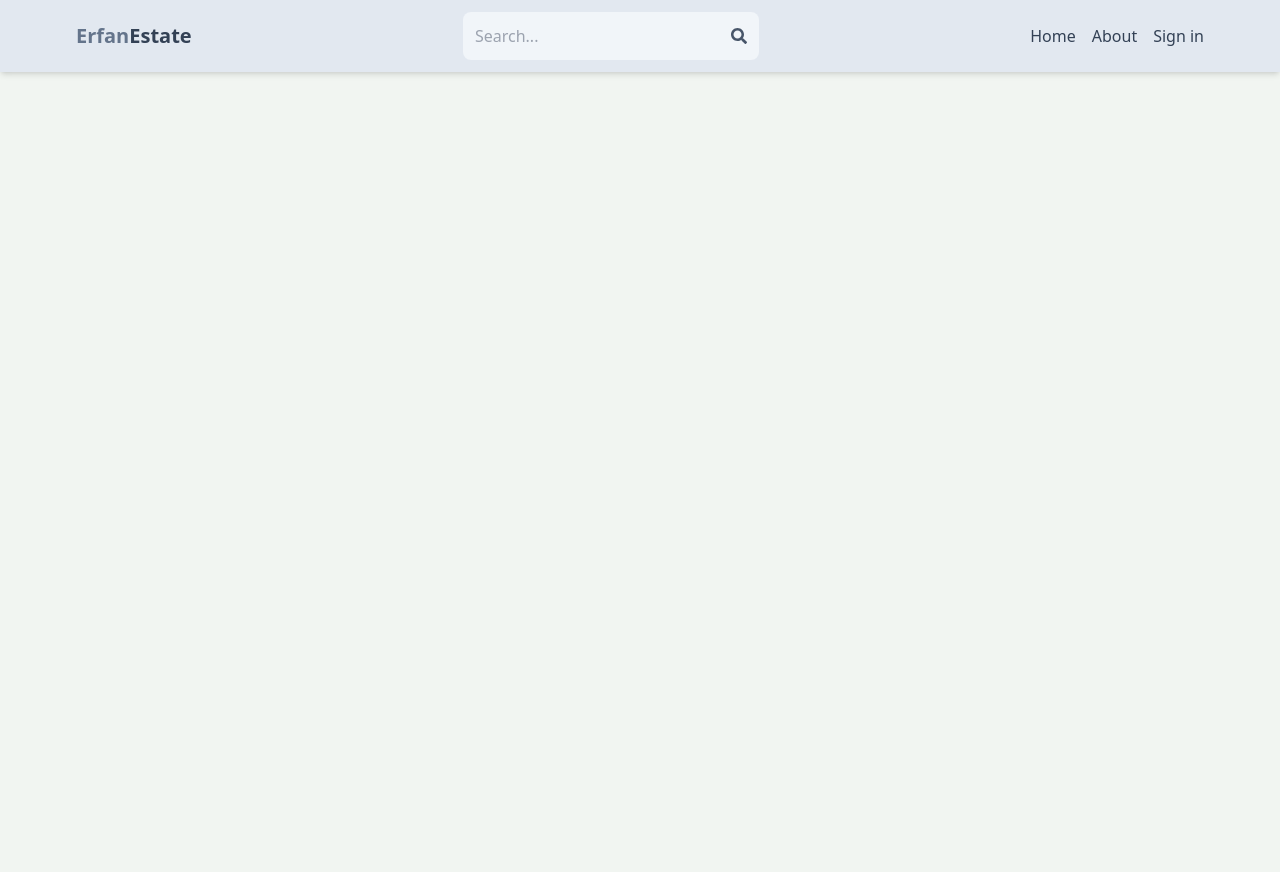
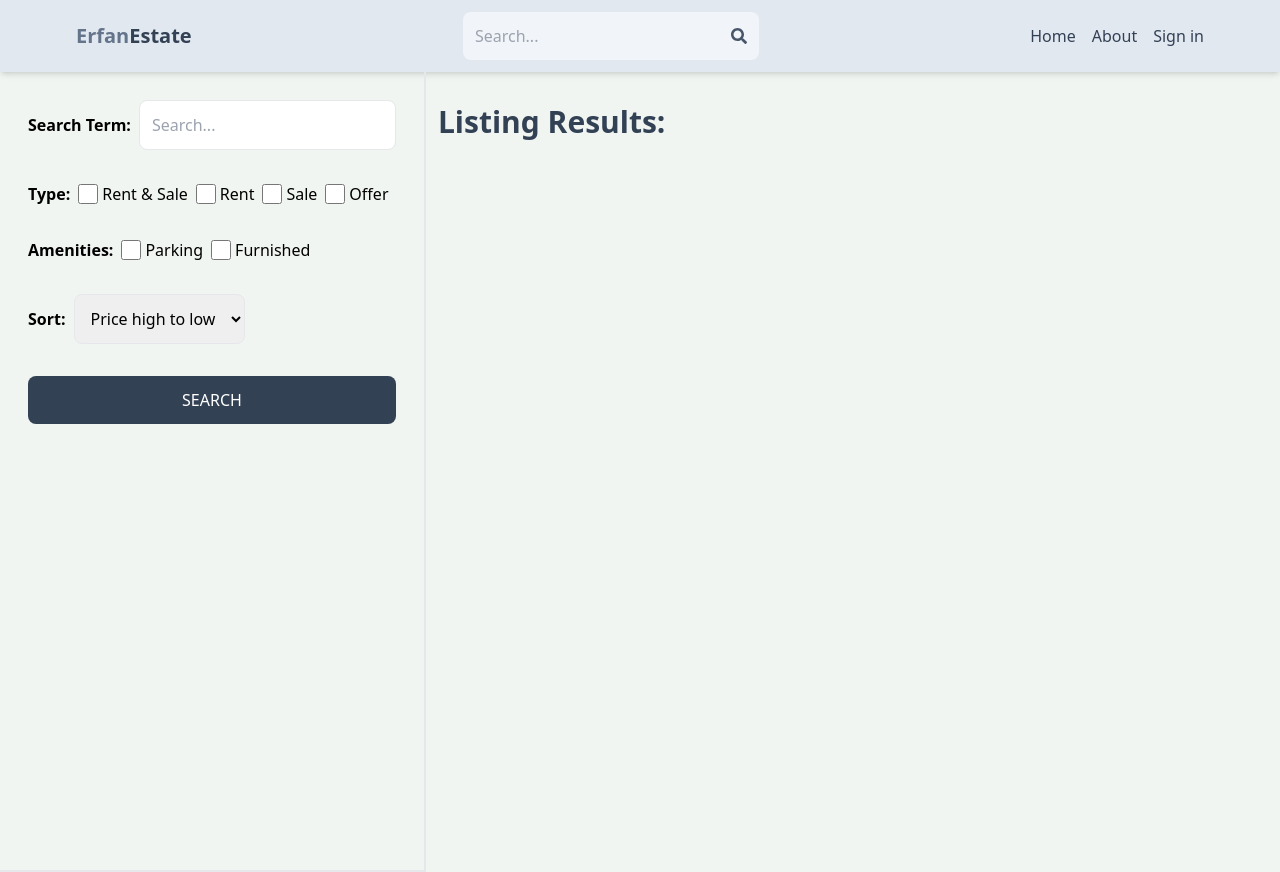
Before and after one commit to erfanheshmati/mern-real-estate, a React (Vite) app in the folder client/: page /search in a window 1280 px wide. Before the commit the page ends 800 px from the top, so only its background shows below. Built offline with nearby package versions, Linux system fonts and the light colour scheme; no server answers.

Commit message:
create search page ui

```diff
--- a/client/src/App.jsx
+++ b/client/src/App.jsx
@@ -9,6 +9,7 @@ import PrivateRoute from "./components/PrivateRoute"
 import CreateListing from "./pages/CreateListing"
 import UpdateListing from "./pages/UpdateListing"
 import Listing from "./pages/Listing"
+import Search from "./pages/Search"
 
 export default function App() {
   return (
@@ -19,6 +20,7 @@ export default function App() {
         <Route path="/sign-in" element={<SignIn />} />
         <Route path="/sign-up" element={<SignUp />} />
         <Route path="/about" element={<About />} />
+        <Route path="/search" element={<Search />} />
         <Route path="/listing/:listingId" element={<Listing />} />
         <Route element={<PrivateRoute />} >
           <Route path="/profile" element={<Profile />} />
--- /dev/null
+++ b/client/src/pages/Search.jsx
@@ -0,0 +1,59 @@
+
+
+export default function Search() {
+    return (
+        <div className="flex flex-col md:flex-row">
+            <div className="p-7 border-b-2 md:border-r-2 md:min-h-screen">
+                <form className="flex flex-col gap-8">
+                    <div className="flex items-center gap-2">
+                        <label className="whitespace-nowrap font-semibold">Search Term:</label>
+                        <input type="text" id="searchTerm" placeholder="Search..." className="border rounded-lg p-3 w-full" />
+                    </div>
+                    <div className="flex gap-2 flex-wrap items-center">
+                        <label className="font-semibold">Type:</label>
+                        <div className="flex gap-1">
+                            <input type="checkbox" id="all" className="w-5" />
+                            <span>Rent & Sale</span>
+                        </div>
+                        <div className="flex gap-1">
+                            <input type="checkbox" id="rent" className="w-5" />
+                            <span>Rent</span>
+                        </div>
+                        <div className="flex gap-1">
+                            <input type="checkbox" id="sale" className="w-5" />
+                            <span>Sale</span>
+                        </div>
+                        <div className="flex gap-1">
+                            <input type="checkbox" id="offer" className="w-5" />
+                            <span>Offer</span>
+                        </div>
+                    </div>
+                    <div className="flex gap-2 flex-wrap items-center">
+                        <label className="font-semibold">Amenities:</label>
+                        <div className="flex gap-1">
+                            <input type="checkbox" id="parking" className="w-5" />
+                            <span>Parking</span>
+                        </div>
+                        <div className="flex gap-1">
+                            <input type="checkbox" id="furnished" className="w-5" />
+                            <span>Furnished</span>
+                        </div>
+                    </div>
+                    <div className="flex items-center gap-2">
+                        <label className="font-semibold">Sort:</label>
+                        <select id="sort_order" className="border rounded-lg p-3">
+                            <option>Price high to low</option>
+                            <option>Price low to high</option>
+                            <option>Latest</option>
+                            <option>Oldest</option>
+                        </select>
+                    </div>
+                    <button className="bg-slate-700 text-white p-3 rounded-lg uppercase hover:opacity-90">Search</button>
+                </form>
+            </div>
+            <div className="">
+                <h1 className="text-3xl font-semibold p-3 text-slate-700 mt-5">Listing Results:</h1>
+            </div>
+        </div>
+    )
+}
```
